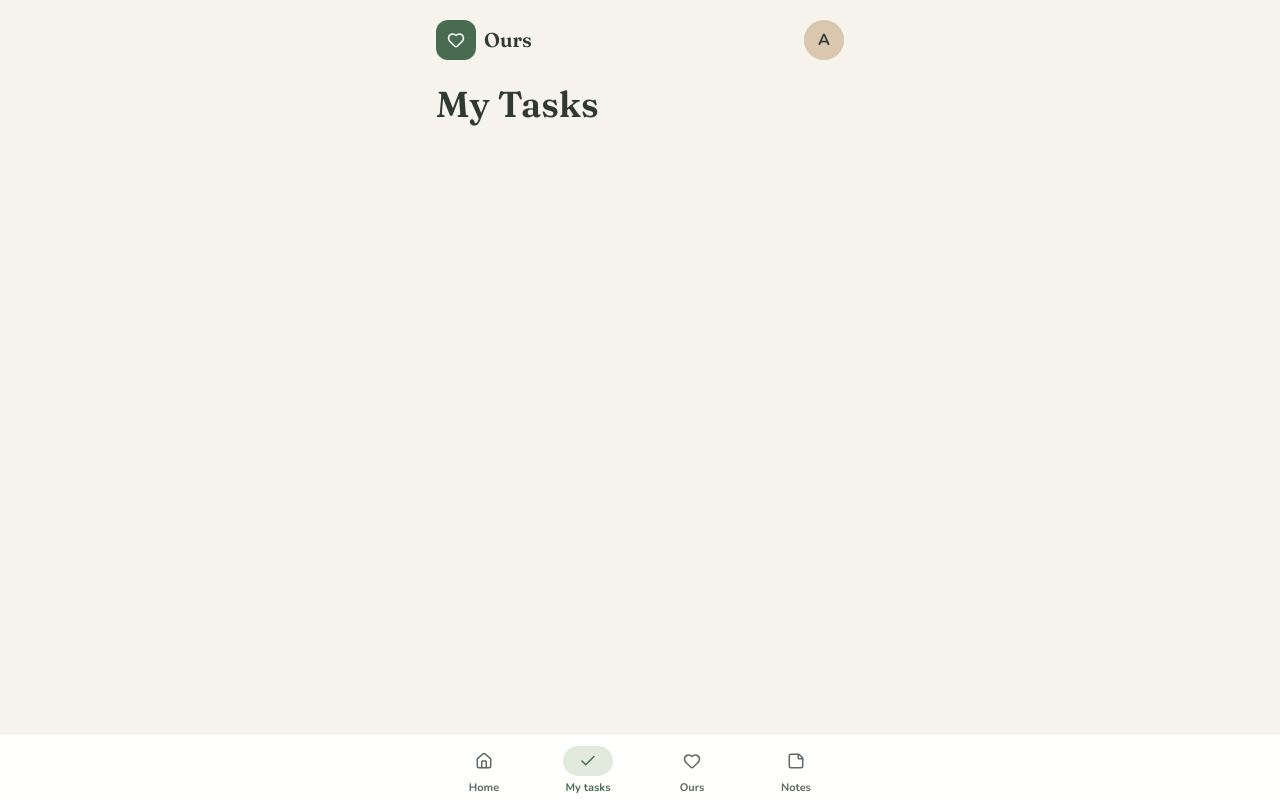
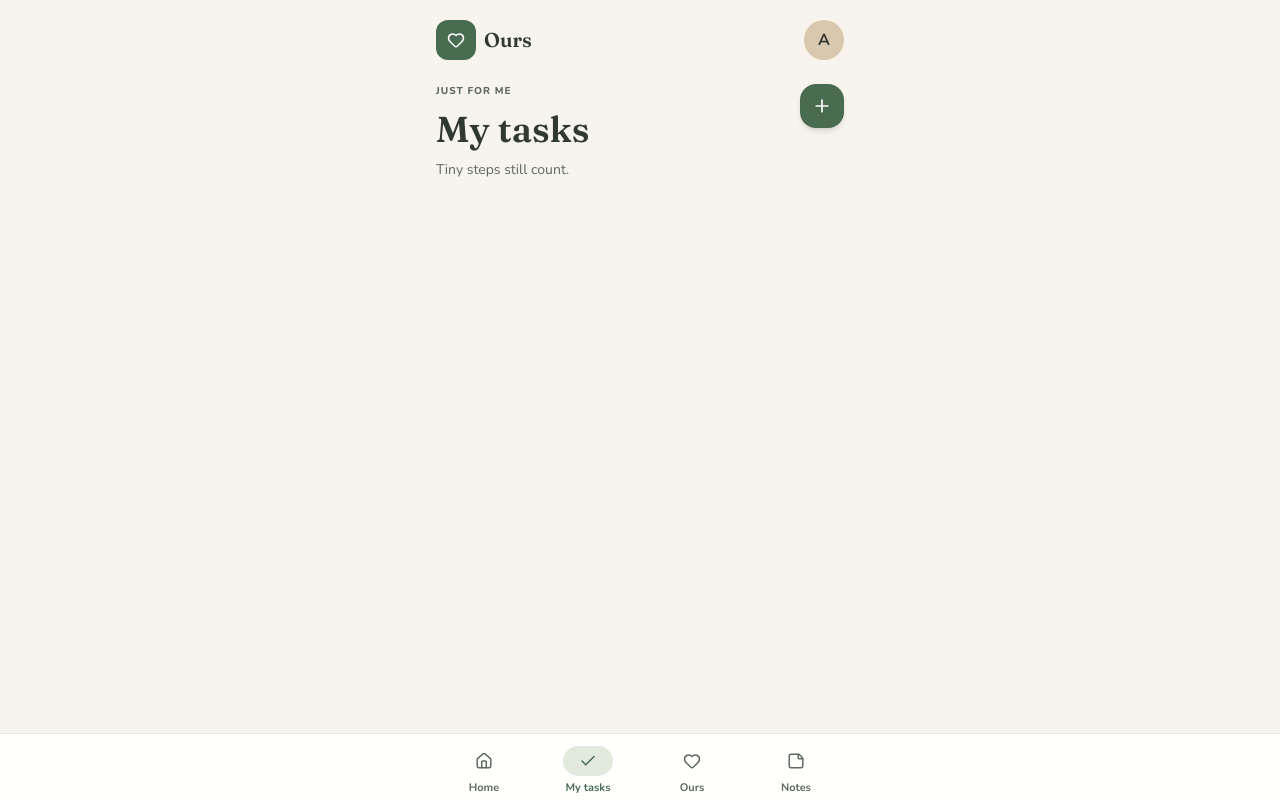
Before and after one commit to thatomakhusha/ours, a Next.js app in the folder frontend/: page /my-tasks in a window 1280 px wide. Built offline with nearby package versions, Linux system fonts and the light colour scheme.

Commit message:
feat: add PageHeading component

```diff
--- a/frontend/src/app/(dashboard)/my-tasks/page.tsx
+++ b/frontend/src/app/(dashboard)/my-tasks/page.tsx
@@ -1,3 +1,17 @@
-export default function MyTasks() {
-  return <h1 className="font-display text-4xl font-semibold">My Tasks</h1>;
+import PageHeading from "@/components/layout/PageHeading";
+import { Plus } from "lucide-react";
+
+export default function MyTasksPage() {
+  return (
+    <PageHeading
+      eyebrow="Just for me"
+      title="My tasks"
+      subtitle="Tiny steps still count."
+      action={
+        <button type="button" aria-label="Add task" className="flex size-11 items-center justify-center rounded-2xl bg-primary text-primary-foreground shadow-md">
+          <Plus size={20} />
+        </button>
+      }
+    />
+  );
 }
--- /dev/null
+++ b/frontend/src/components/layout/PageHeading.tsx
@@ -0,0 +1,45 @@
+import type { ReactNode } from "react";
+
+type PageHeadingProps = {
+    eyebrow: string;
+    title: string;
+    subtitle: string;
+    action?: ReactNode;
+    variant?: "label" | "date";
+};
+
+const eyebrowStyles = {
+  label: "text-[10px] font-extrabold uppercase tracking-widest text-muted",
+  date: "text-xs font-bold text-secondary",
+};
+
+export default function PageHeading({
+    eyebrow,
+    title,
+    subtitle,
+    action,
+    variant = "label",
+}: PageHeadingProps) {
+
+    return (
+        <header className="mb-6 flex items-start justify-between gap-4">
+            <div>
+                <p className={eyebrowStyles[variant]}>
+                    {eyebrow}
+                </p>
+
+                <h1 className="mt-2 font-display text-4xl font-semibold leading-tight">
+                    {title}
+                </h1>
+
+                <p className="mt-2 text-sm text-muted">
+                    {subtitle}
+                </p>
+            </div>
+
+            <div className="shrink-0">
+                {action}
+            </div>
+        </header>
+    )
+}
```
